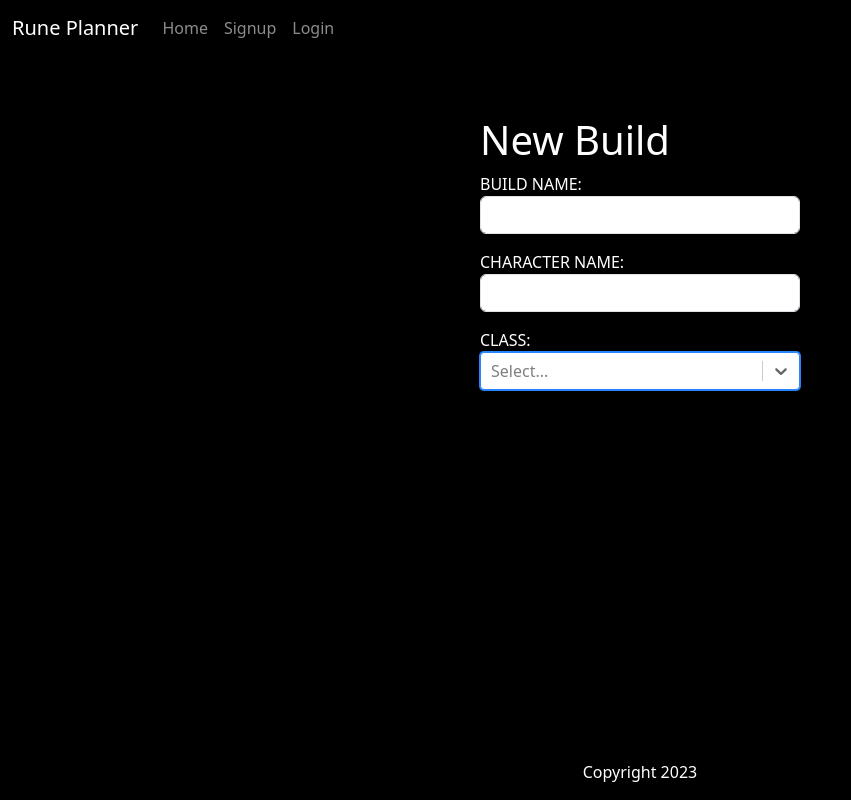
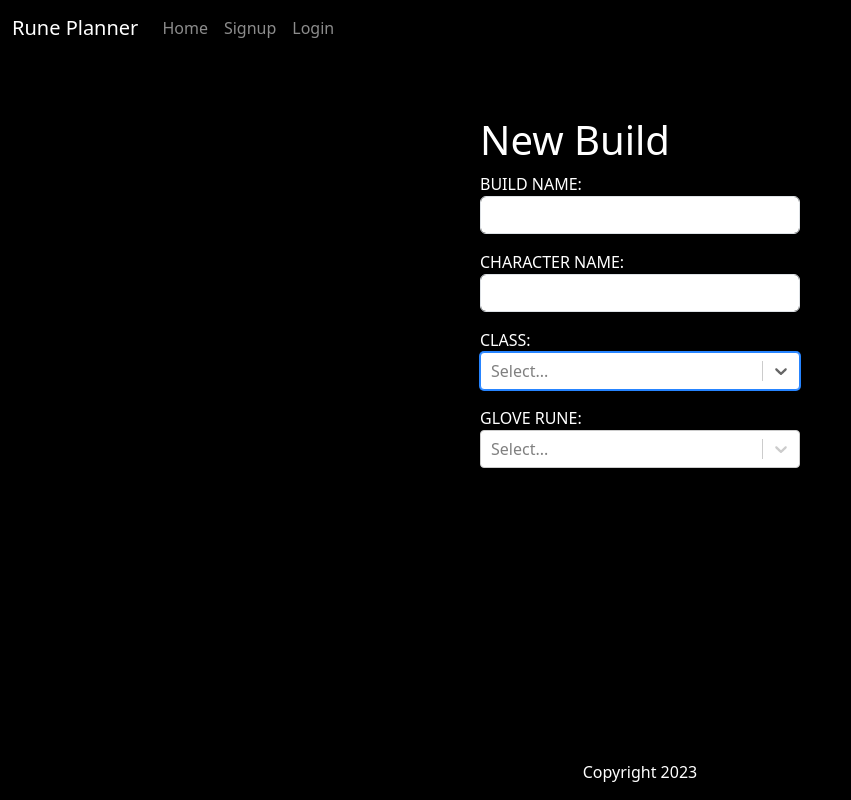
Before and after one commit to levipowis/sod-rune-planner-frontend, a React (Vite) app: page /builds/new in a window 1280 px wide. Shown: the whole page, without its empty margins (0-851 px from the left). Built offline with nearby package versions, Linux system fonts and the light colour scheme; no server answers.

Commit message:
added a select component for Glove Rune and passed it the classGloveRunes variable

```diff
--- a/src/BuildsNew.jsx
+++ b/src/BuildsNew.jsx
@@ -63,6 +63,10 @@ export function BuildsNew(props) {
           CLASS:
           <Select className="text-dark" options={classOptions} onChange={handleClassSelection} autoFocus={true} />
         </div>
+        <div className="mb-3">
+          GLOVE RUNE:
+          <Select className="text-dark" options={classGloveRunes} />
+        </div>
       </form>
     </div>
   );
```
